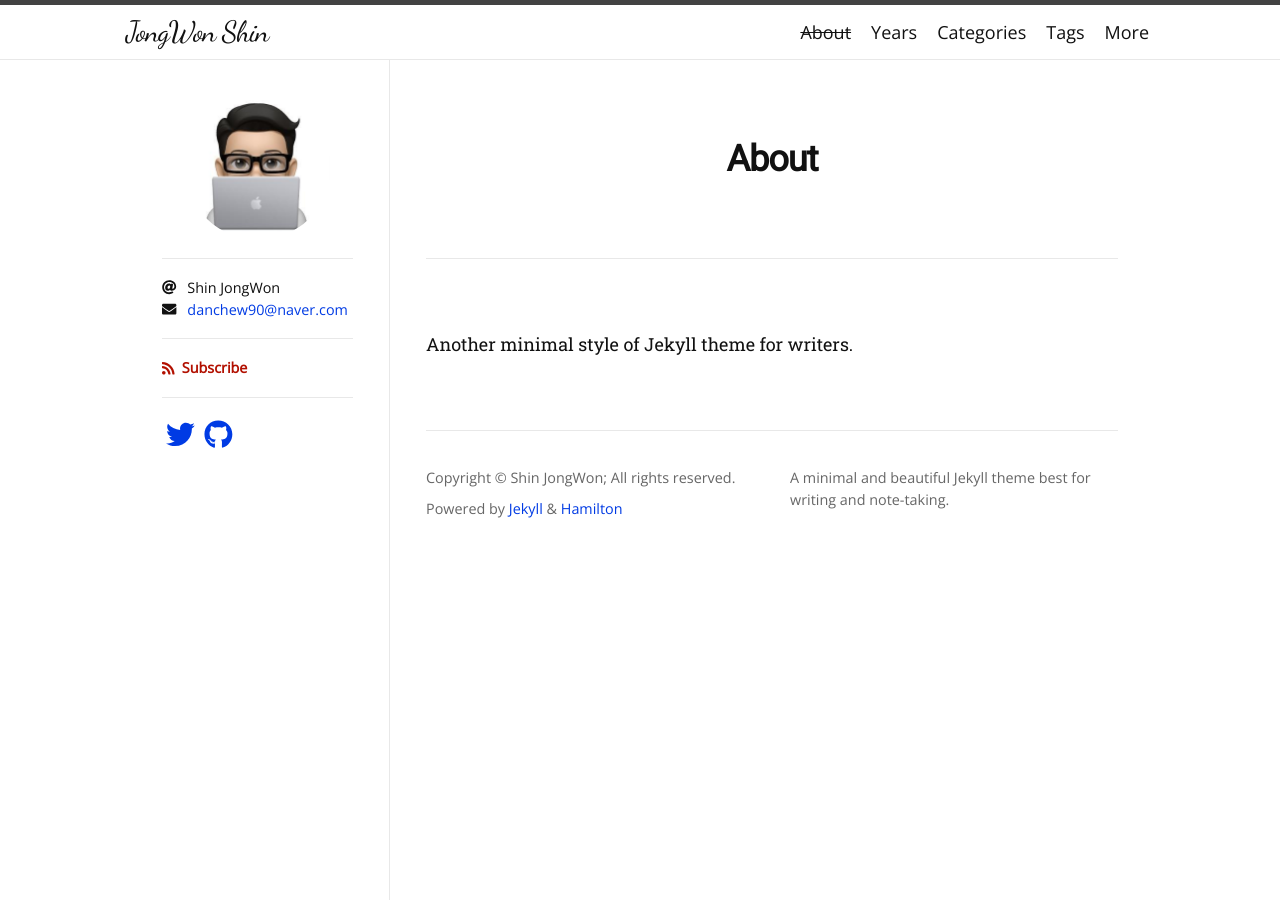
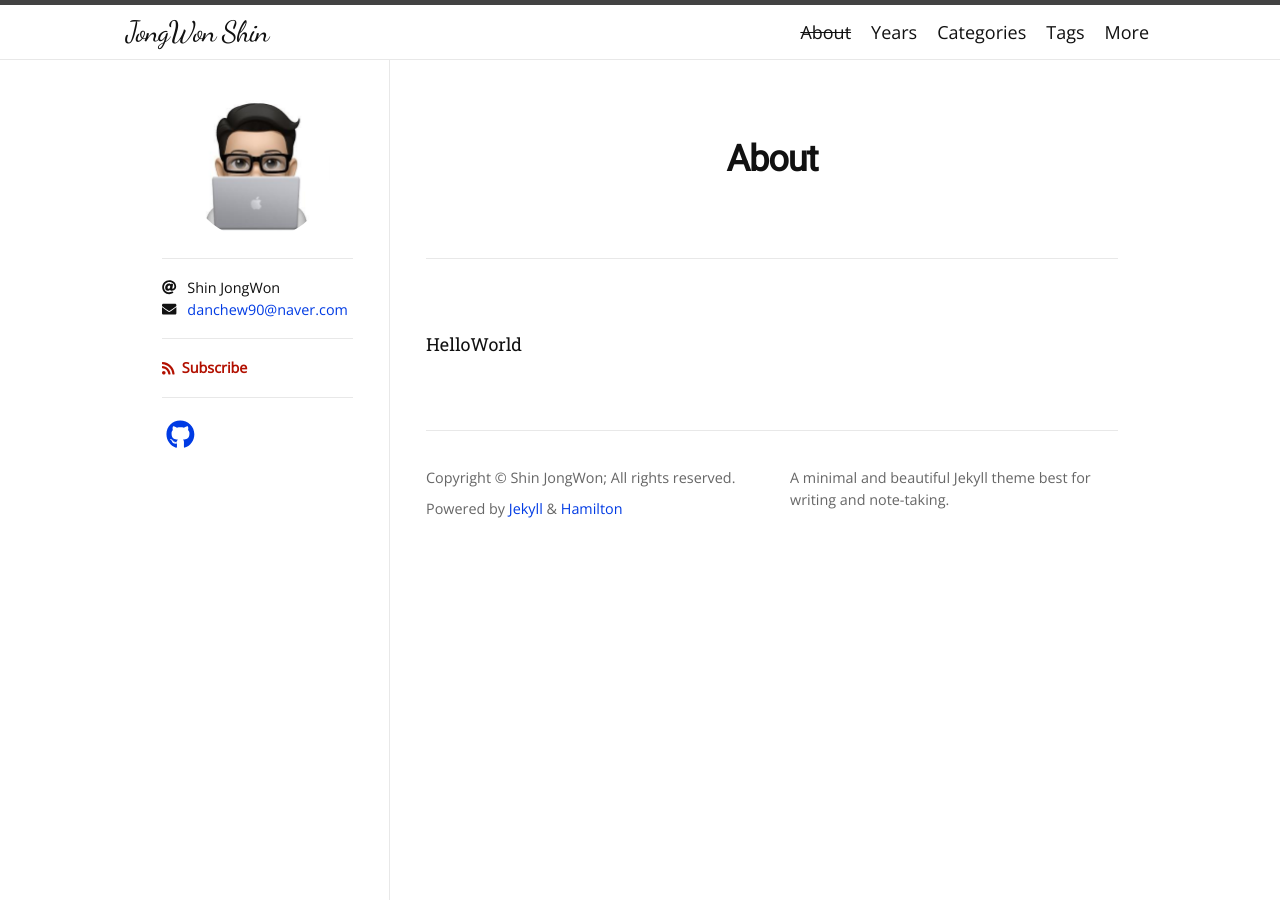
Before and after one commit to danchew90/danchew90.github.io, a Jekyll site: the page built from about.md, in a window 1280 px wide. Built offline with Jekyll 4.4.1, drawn with Linux system fonts in a browser that asks for light colours; nearby versions of some CDN libraries; some web fonts are replaced.

Commit message:
edit file

```diff
--- a/_data/social.yml
+++ b/_data/social.yml
@@ -1,6 +1,3 @@
-- title: Twitter
-  url: https://twitter.com/ngzhio
-  icon: fab fa-twitter
 - title: GitHub
-  url: https://github.com/ngzhio/jekyll-theme-hamilton
+  url: https://github.com/danchew90
   icon: fab fa-github
--- a/about.md
+++ b/about.md
@@ -4,4 +4,4 @@ title: About
 permalink: /about/
 ---
 
-Another minimal style of Jekyll theme for writers.
+HelloWorld
```
Also changed, not shown: README.md.
